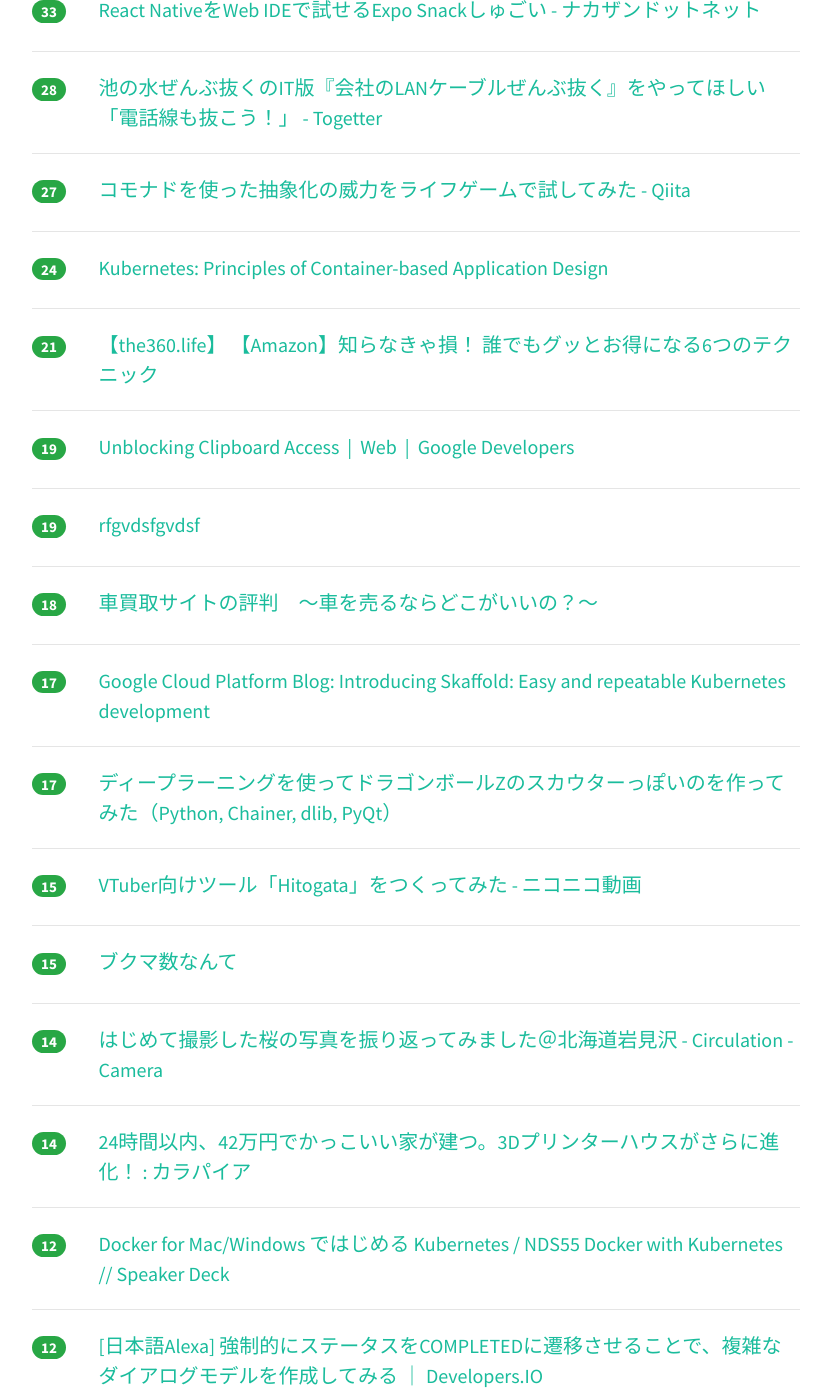
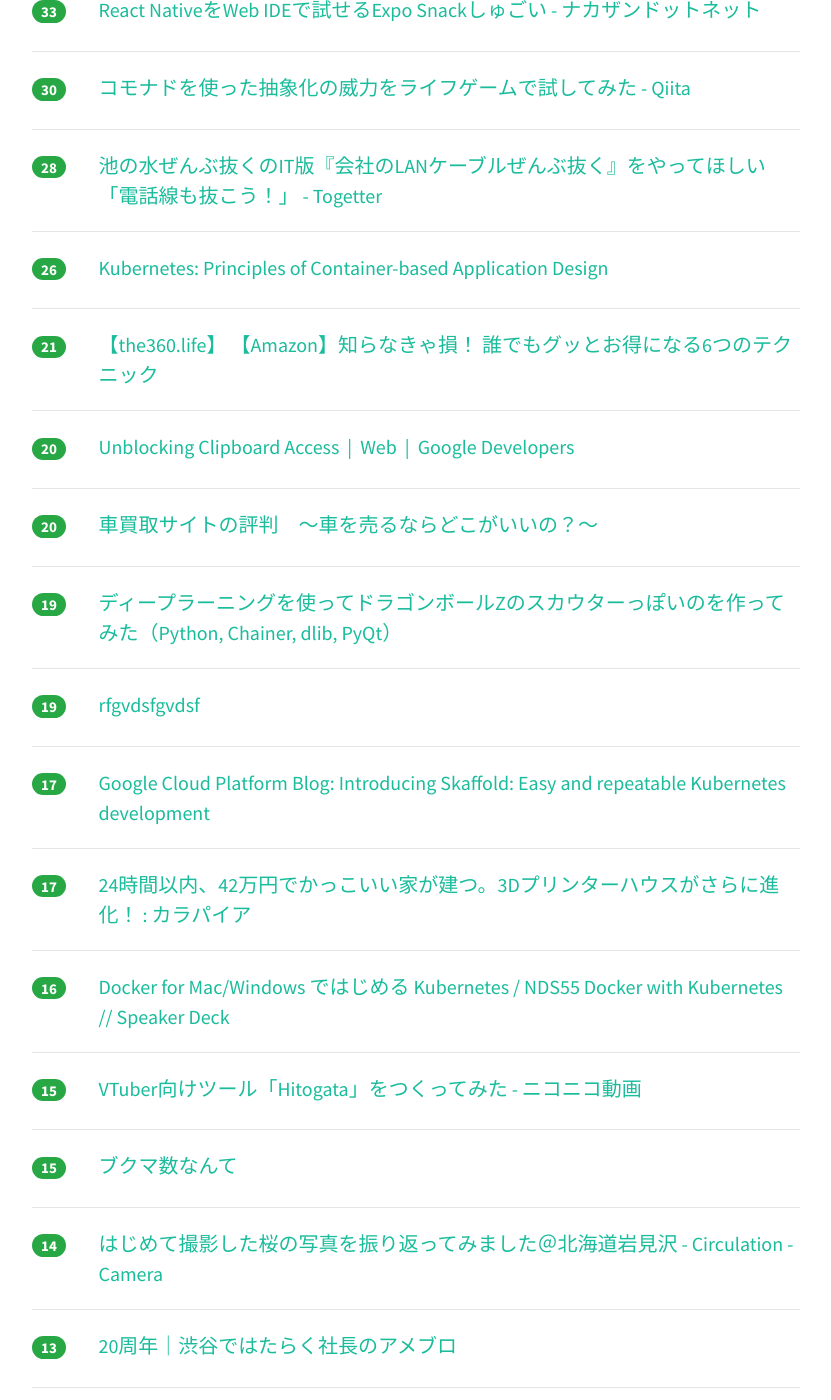
Before and after one commit to yatta47/hatena-matome-site, a Jekyll site: the page built from _posts/2018-03-18-hatena.md, in a window 1280 px wide and 1400 px high, scrolled down 939 px. Shown: the whole window, without its empty margins (224-1055 px from the left). Built offline with Jekyll 4.4.1, drawn with Linux system fonts in a browser that asks for light colours; nearby versions of some CDN libraries; some of the changed text lies outside the part shown.

Commit message:
Updated 2018-03-18

```diff
--- a/_posts/2018-03-18-hatena.md
+++ b/_posts/2018-03-18-hatena.md
@@ -1,39 +1,39 @@
 ---
 layout: post
 title:  "2018-03-18 はてぶIT"
-date:   2018-03-18 13:02:57
+date:   2018-03-18 14:01:48
 tags: [it-hotentry]
 ---
-30 件のデータあり
+32 件のデータあり
 
 <hr><div class="row">
-<div class="col-1"><span class="badge badge-pill badge-success h2">548</span></div>
+<div class="col-1"><span class="badge badge-pill badge-success h2">592</span></div>
 <div class="col-11"><a href='https://www.jstage.jst.go.jp/article/kagakutoseibutsu/51/5/51_318/_pdf' target='_blank'>統計検定を理解せずに使っている人のために I - J-Stage</a></div>
 </div>
 <hr>
 <div class="row">
-<div class="col-1"><span class="badge badge-pill badge-success h2">176</span></div>
+<div class="col-1"><span class="badge badge-pill badge-success h2">235</span></div>
 <div class="col-11"><a href='http://sato001.com/high-speed-input-keyboard' target='_blank'>キーボードの入力スピードを飛躍的に向上させる入力テクニック</a></div>
 </div>
 <hr>
 <div class="row">
-<div class="col-1"><span class="badge badge-pill badge-success h2">102</span></div>
+<div class="col-1"><span class="badge badge-pill badge-success h2">114</span></div>
 <div class="col-11"><a href='https://hakobe932.hatenablog.com/entry/2018/03/17/190938' target='_blank'>やっていく技術テーマを探す - はこべにっき ♨</a></div>
 </div>
 <hr>
 <div class="row">
-<div class="col-1"><span class="badge badge-pill badge-success h2">53</span></div>
+<div class="col-1"><span class="badge badge-pill badge-success h2">64</span></div>
 <div class="col-11"><a href='https://gigazine.net/news/20180317-amd-ryzen-epyc-security-flaw/' target='_blank'>「AMDのCPUに深刻な脆弱性がある」とのCTS Labs発表による一大騒動まとめ - GIGAZINE</a></div>
 </div>
 <hr>
 <div class="row">
-<div class="col-1"><span class="badge badge-pill badge-success h2">35</span></div>
-<div class="col-11"><a href='http://kabumatome.doorblog.jp/archives/65914917.html' target='_blank'>北尾吉孝のSBIホールディングス、公式アカウントがレイバンスパムに感染（もしくはレイバンと業務提携） : 市況かぶ全力２階建</a></div>
+<div class="col-1"><span class="badge badge-pill badge-success h2">36</span></div>
+<div class="col-11"><a href='http://www.iwako-light.com/entry/ehonn-moe' target='_blank'>最近の絵本の画風が萌えアニメみたいになっている件について - 人生の物語を楽しむブログ！ネガティブ・ライト</a></div>
 </div>
 <hr>
 <div class="row">
-<div class="col-1"><span class="badge badge-pill badge-success h2">33</span></div>
-<div class="col-11"><a href='http://www.iwako-light.com/entry/ehonn-moe' target='_blank'>最近の絵本の画風が萌えアニメみたいになっている件について - 人生の物語を楽しむブログ！ネガティブ・ライト</a></div>
+<div class="col-1"><span class="badge badge-pill badge-success h2">36</span></div>
+<div class="col-11"><a href='http://kabumatome.doorblog.jp/archives/65914917.html' target='_blank'>北尾吉孝のSBIホールディングス、公式アカウントがレイバンスパムに感染（もしくはレイバンと業務提携） : 市況かぶ全力２階建</a></div>
 </div>
 <hr>
 <div class="row">
@@ -42,17 +42,17 @@ tags: [it-hotentry]
 </div>
 <hr>
 <div class="row">
+<div class="col-1"><span class="badge badge-pill badge-success h2">30</span></div>
+<div class="col-11"><a href='https://qiita.com/lotz/items/fbc4788b8ea8313cbf76' target='_blank'>コモナドを使った抽象化の威力をライフゲームで試してみた - Qiita</a></div>
+</div>
+<hr>
+<div class="row">
 <div class="col-1"><span class="badge badge-pill badge-success h2">28</span></div>
 <div class="col-11"><a href='https://togetter.com/li/1209487' target='_blank'>池の水ぜんぶ抜くのIT版『会社のLANケーブルぜんぶ抜く』をやってほしい「電話線も抜こう！」 - Togetter</a></div>
 </div>
 <hr>
 <div class="row">
-<div class="col-1"><span class="badge badge-pill badge-success h2">27</span></div>
-<div class="col-11"><a href='https://qiita.com/lotz/items/fbc4788b8ea8313cbf76' target='_blank'>コモナドを使った抽象化の威力をライフゲームで試してみた - Qiita</a></div>
-</div>
-<hr>
-<div class="row">
-<div class="col-1"><span class="badge badge-pill badge-success h2">24</span></div>
+<div class="col-1"><span class="badge badge-pill badge-success h2">26</span></div>
 <div class="col-11"><a href='http://blog.kubernetes.io/2018/03/principles-of-container-app-design.html' target='_blank'>Kubernetes: Principles of Container-based Application Design</a></div>
 </div>
 <hr>
@@ -62,18 +62,23 @@ tags: [it-hotentry]
 </div>
 <hr>
 <div class="row">
+<div class="col-1"><span class="badge badge-pill badge-success h2">20</span></div>
+<div class="col-11"><a href='https://developers.google.com/web/updates/2018/03/clipboardapi' target='_blank'>Unblocking Clipboard Access  |  Web  |  Google Developers</a></div>
+</div>
+<hr>
+<div class="row">
+<div class="col-1"><span class="badge badge-pill badge-success h2">20</span></div>
+<div class="col-11"><a href='http://shizu183.com/?p=557' target='_blank'>車買取サイトの評判　～車を売るならどこがいいの？～</a></div>
+</div>
+<hr>
+<div class="row">
 <div class="col-1"><span class="badge badge-pill badge-success h2">19</span></div>
-<div class="col-11"><a href='https://developers.google.com/web/updates/2018/03/clipboardapi' target='_blank'>Unblocking Clipboard Access  |  Web  |  Google Developers</a></div>
+<div class="col-11"><a href='http://neuro-educator.com/dbscouter/' target='_blank'>ディープラーニングを使ってドラゴンボールZのスカウターっぽいのを作ってみた（Python, Chainer, dlib, PyQt）</a></div>
 </div>
 <hr>
 <div class="row">
 <div class="col-1"><span class="badge badge-pill badge-success h2">19</span></div>
 <div class="col-11"><a href='http://b.hatena.ne.jp/guide?via=201027' target='_blank'>rfgvdsfgvdsf</a></div>
-</div>
-<hr>
-<div class="row">
-<div class="col-1"><span class="badge badge-pill badge-success h2">18</span></div>
-<div class="col-11"><a href='http://shizu183.com/?p=557' target='_blank'>車買取サイトの評判　～車を売るならどこがいいの？～</a></div>
 </div>
 <hr>
 <div class="row">
@@ -83,7 +88,12 @@ tags: [it-hotentry]
 <hr>
 <div class="row">
 <div class="col-1"><span class="badge badge-pill badge-success h2">17</span></div>
-<div class="col-11"><a href='http://neuro-educator.com/dbscouter/' target='_blank'>ディープラーニングを使ってドラゴンボールZのスカウターっぽいのを作ってみた（Python, Chainer, dlib, PyQt）</a></div>
+<div class="col-11"><a href='http://karapaia.com/archives/52255337.html' target='_blank'>24時間以内、42万円でかっこいい家が建つ。3Dプリンターハウスがさらに進化！ : カラパイア</a></div>
+</div>
+<hr>
+<div class="row">
+<div class="col-1"><span class="badge badge-pill badge-success h2">16</span></div>
+<div class="col-11"><a href='https://speakerdeck.com/hayajo/nds55-docker-with-kubernetes' target='_blank'>Docker for Mac/Windows ではじめる Kubernetes / NDS55 Docker with Kubernetes // Speaker Deck</a></div>
 </div>
 <hr>
 <div class="row">
@@ -102,13 +112,8 @@ tags: [it-hotentry]
 </div>
 <hr>
 <div class="row">
-<div class="col-1"><span class="badge badge-pill badge-success h2">14</span></div>
-<div class="col-11"><a href='http://karapaia.com/archives/52255337.html' target='_blank'>24時間以内、42万円でかっこいい家が建つ。3Dプリンターハウスがさらに進化！ : カラパイア</a></div>
-</div>
-<hr>
-<div class="row">
-<div class="col-1"><span class="badge badge-pill badge-success h2">12</span></div>
-<div class="col-11"><a href='https://speakerdeck.com/hayajo/nds55-docker-with-kubernetes' target='_blank'>Docker for Mac/Windows ではじめる Kubernetes / NDS55 Docker with Kubernetes // Speaker Deck</a></div>
+<div class="col-1"><span class="badge badge-pill badge-success h2">13</span></div>
+<div class="col-11"><a href='https://ameblo.jp/shibuya/entry-12360942593.html' target='_blank'>20周年｜渋谷ではたらく社長のアメブロ</a></div>
 </div>
 <hr>
 <div class="row">
@@ -117,8 +122,18 @@ tags: [it-hotentry]
 </div>
 <hr>
 <div class="row">
+<div class="col-1"><span class="badge badge-pill badge-success h2">12</span></div>
+<div class="col-11"><a href='https://corriente.top/bose-quietcomfort-35-sale-20180318/' target='_blank'>【7,560円オフ】Boseのワイヤレスヘッドホン「QuietComfort 35」がAmazon特選タイムセールで30,240円に | CoRRiENTE.top</a></div>
+</div>
+<hr>
+<div class="row">
+<div class="col-1"><span class="badge badge-pill badge-success h2">11</span></div>
+<div class="col-11"><a href='https://www.gizmodo.jp/2018/03/notchs-arent-cool-anymore-already.html' target='_blank'>「ノッチ」のクールさがたったの半年で消滅した理由 | ギズモード・ジャパン</a></div>
+</div>
+<hr>
+<div class="row">
 <div class="col-1"><span class="badge badge-pill badge-success h2">10</span></div>
-<div class="col-11"><a href='https://www.gizmodo.jp/2018/03/notchs-arent-cool-anymore-already.html' target='_blank'>「ノッチ」のクールさがたったの半年で消滅した理由 | ギズモード・ジャパン</a></div>
+<div class="col-11"><a href='https://anond.hatelabo.jp/20180215075122' target='_blank'>YouTubeを見る感覚</a></div>
 </div>
 <hr>
 <div class="row">
@@ -127,18 +142,18 @@ tags: [it-hotentry]
 </div>
 <hr>
 <div class="row">
-<div class="col-1"><span class="badge badge-pill badge-success h2">10</span></div>
-<div class="col-11"><a href='https://corriente.top/bose-quietcomfort-35-sale-20180318/' target='_blank'>【7,560円オフ】Boseのワイヤレスヘッドホン「QuietComfort 35」がAmazon特選タイムセールで30,240円に | CoRRiENTE.top</a></div>
-</div>
-<hr>
-<div class="row">
 <div class="col-1"><span class="badge badge-pill badge-success h2">9</span></div>
 <div class="col-11"><a href='https://tobalog.com/2018/03/blog-must-item/' target='_blank'>僕がブログを書くときに欠かせない8つのアイテム #わたしのブログ環境</a></div>
 </div>
 <hr>
 <div class="row">
-<div class="col-1"><span class="badge badge-pill badge-success h2">8</span></div>
-<div class="col-11"><a href='https://anond.hatelabo.jp/20180215075122' target='_blank'>YouTubeを見る感覚</a></div>
+<div class="col-1"><span class="badge badge-pill badge-success h2">9</span></div>
+<div class="col-11"><a href='http://reokaminaga.hatenablog.com/entry/2018/03/01/035722' target='_blank'>プログラマーとは誰か - かみなが れお</a></div>
+</div>
+<hr>
+<div class="row">
+<div class="col-1"><span class="badge badge-pill badge-success h2">9</span></div>
+<div class="col-11"><a href='http://syossan.hateblo.jp/entry/2018/03/18/063034' target='_blank'>私はこれでSNSをやめました - 生涯未熟</a></div>
 </div>
 <hr>
 <div class="row">
@@ -151,8 +166,3 @@ tags: [it-hotentry]
 <div class="col-11"><a href='http://twitter.com/umemotoyukari/status/974797889930256384' target='_blank'>Umemoto, Yukariさんのツイート: "ブラックパンサーは映画としては良いが、与えているメッセージは問題、というウガンダの新聞に掲載されたコラム。希少資源に頼っており、近未来なのにトラ</a></div>
 </div>
 <hr>
-<div class="row">
-<div class="col-1"><span class="badge badge-pill badge-success h2">7</span></div>
-<div class="col-11"><a href='http://reokaminaga.hatenablog.com/entry/2018/03/01/035722' target='_blank'>プログラマーとは誰か - かみなが れお</a></div>
-</div>
-<hr>
```
